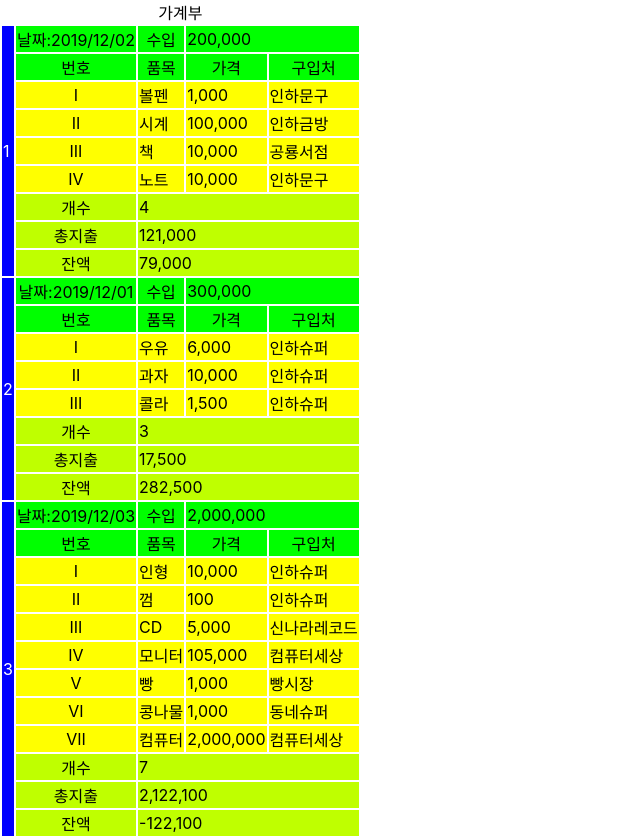
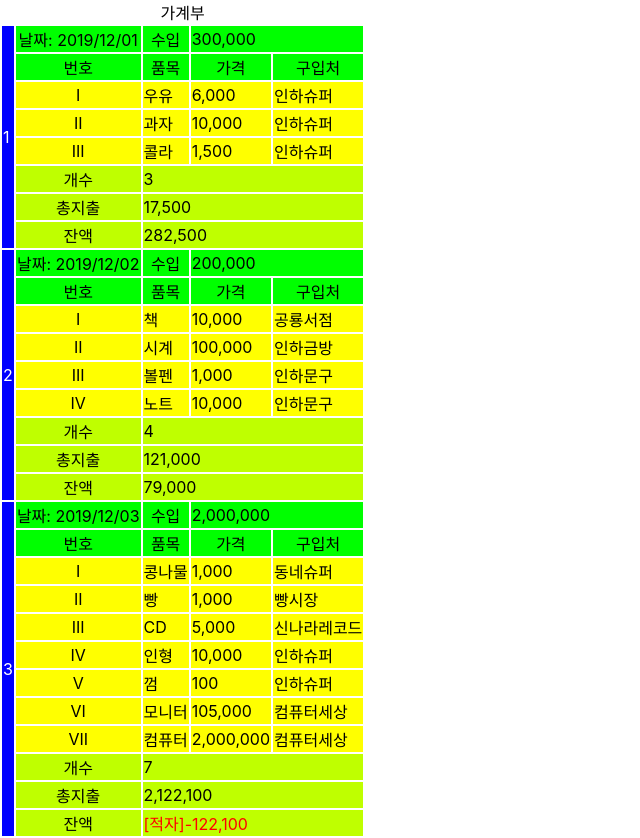
Before and after one commit to Yena-Yun/household-typescript, a React (Create React App) app: page / in a window 1280 px wide. Shown: the whole page, without its empty margins (0-640 px from the left). Built offline with nearby package versions, Linux system fonts and the light colour scheme.

Commit message:
날짜별/구입처별 정렬, 잔액에 적자 표시

```diff
--- a/package.json
+++ b/package.json
@@ -3,11 +3,15 @@
   "version": "0.1.0",
   "private": true,
   "dependencies": {
+    "@date-io/date-fns": "^2.11.0",
+    "@material-ui/core": "^4.12.3",
+    "@material-ui/pickers": "^3.3.10",
     "@testing-library/jest-dom": "^5.11.4",
     "@testing-library/react": "^11.1.0",
     "@testing-library/user-event": "^12.1.10",
     "@types/react-dom": "^17.0.11",
     "@types/styled-components": "^5.1.16",
+    "date-fns": "^2.27.0",
     "react": "^17.0.2",
     "react-dom": "^17.0.2",
     "react-scripts": "4.0.3",
--- a/src/App.tsx
+++ b/src/App.tsx
@@ -1,31 +1,46 @@
-import React from 'react';
 import { data } from './lib/data.json';
 import Household from './components/Household';
 import Daily from './components/Daily';
 import Expense from './components/Expense';
 
 function App() {
+  const sortedData = data.sort((a, b) => {
+    if (a.date > b.date) return 1;
+    else if (a.date < b.date) return -1;
+    else return 0;
+  }).map((daily) => {
+    const sortedExpenses = daily.expenses.sort((a, b) => {
+      if (a.place > b.place) return 1;
+      else if (a.place < b.place) return -1;
+      else return 0;
+    });
+
+    return {
+      ...daily,
+      expense: sortedExpenses
+    }
+  });
+
   return (
     <>
       <Household>
-        {data.map((daily, idx) => (
+        {sortedData.map((daily, idx) => (
           <Daily
             key={idx}
             index={idx + 1}
             date={daily.date}
             income={daily.income}
             total={daily.expenses.reduce((acc, cur) => acc + cur.price, 0)}
-          >
+            >
             {daily.expenses.map((expense, idx) => (
               <Expense
                 key={idx}
                 index={idx + 1}
                 name={expense.name}
                 price={expense.price}
-                place={expense.place}
-              />
-            ))}
-            </Daily>
+                place={expense.place} />
+              ))}
+          </Daily>
         ))}
       </Household>
     </>
--- a/src/components/Daily.tsx
+++ b/src/components/Daily.tsx
@@ -1,4 +1,3 @@
-import React from 'react';
 import styled from 'styled-components';
 import {formatDate} from '../lib/formatDate';
 import {formatMoney} from '../lib/formatMoney';
@@ -6,17 +5,21 @@ import {formatMoney} from '../lib/formatMoney';
 type DailyProps = {
 	index: number;
 	date: string;
-	income: number,
-	total: number,
+	income: number;
+	total: number;
 	children: JSX.Element[];
-};
+}
 
-export default function Daily({index, date, income, total, children}: DailyProps) {
+type LimeTdProps = {
+	minus?: boolean;
+}
+
+export default function Daily({ index, date, income, total, children }: DailyProps) {
 	return (
 		<tbody>
 			<tr>
-				<IndexTd rowSpan={children.length + 5}>{index}</IndexTd>
-				<GreenTd align="center">날짜:{formatDate(date)}</GreenTd>
+				<IndexTd align="center" rowSpan={children.length + 5}>{index}</IndexTd>
+				<GreenTd align="center">날짜: {formatDate(date)}</GreenTd>
 				<GreenTd align="center">수입</GreenTd>
 				<GreenTd align="left" colSpan={2}>{formatMoney(income)}</GreenTd>
 			</tr>
@@ -37,9 +40,13 @@ export default function Daily({index, date, income, total, children}: DailyProps
 			</tr>
 			<tr>
 				<LimeTd align="center">잔액</LimeTd>
-				<LimeTd align="left" colSpan={3}>{formatMoney(income - total)}</LimeTd>
+				<LimeTd align="left" colSpan={3} minus={income < total}>
+					{income < total ? '[적자]' : null}
+					{formatMoney(income - total)}
+				</LimeTd>
 			</tr>
-			</tbody>)
+		</tbody>
+	);
 }
 
 const IndexTd = styled.td`
@@ -53,8 +60,8 @@ const GreenTd = styled.td`
 	text-align: ${props => props.align};
 `;
 
-const LimeTd = styled.td`
+const LimeTd = styled.td<LimeTdProps>`
 	background: #bfff00;
-	color: #000;
+	color: ${props => (props.minus ? "#ff0000" : "#000")};
 	text-align: ${props => props.align};
 `;
--- a/src/components/Household.tsx
+++ b/src/components/Household.tsx
@@ -1,9 +1,8 @@
-import React from 'react';
 import styled from 'styled-components';
 
 type HouseholdProps = {
 	children: JSX.Element[];
-};
+}
 
 export default function Household({ children }: HouseholdProps) {
 	return (
@@ -11,7 +10,7 @@ export default function Household({ children }: HouseholdProps) {
 			<caption>가계부</caption>
 			{children}
 		</Wrapper>
-	)
+	);
 }
 
 const Wrapper = styled.table`
--- a/src/lib/data.json
+++ b/src/lib/data.json
@@ -5,21 +5,25 @@
       "income": 200000,
       "expenses": [
         {
+          "id": 1,
           "name": "볼펜",
           "price": 1000,
           "place": "인하문구"
         },
         {
+          "id": 2,
           "name": "시계",
           "price": 100000,
           "place": "인하금방"
         },
         {
+          "id": 3,
           "name": "책",
           "price": 10000,
           "place": "공룡서점"
         },
         {
+          "id": 4,
           "name": "노트",
           "price": 10000,
           "place": "인하문구"
@@ -31,17 +35,19 @@
       "income": 300000,
       "expenses": [
         {
+          "id": 5,
           "name": "우유",
           "price": 6000,
           "place": "인하슈퍼"
         },
         {
+          "id": 6,
           "name": "과자",
           "price": 10000,
           "place": "인하슈퍼"
         },
-
         {
+          "id": 7,
           "name": "콜라",
           "price": 1500,
           "place": "인하슈퍼"
@@ -54,36 +60,43 @@
       "income": 2000000,
       "expenses": [
         {
+          "id": 8,
           "name": "인형",
           "price": 10000,
           "place": "인하슈퍼"
         },
         {
+          "id": 9,
           "name": "껌",
           "price": 100,
           "place": "인하슈퍼"
         },
         {
+          "id": 10,
           "name": "CD",
           "price": 5000,
           "place": "신나라레코드"
         },
         {
+          "id": 11,
           "name": "모니터",
           "price": 105000,
           "place": "컴퓨터세상"
         },
         {
+          "id": 12,
           "name": "빵",
           "price": 1000,
           "place": "빵시장"
         },
         {
+          "id": 13,
           "name": "콩나물",
           "price": 1000,
           "place": "동네슈퍼"
         },
         {
+          "id": 14,
           "name": "컴퓨터",
           "price": 2000000,
           "place": "컴퓨터세상"
--- a/src/lib/formatDate.ts
+++ b/src/lib/formatDate.ts
@@ -1,3 +1,4 @@
+// 날짜 형식을 YYYY/MM/DD 형태로 바꿔주는 함수
 export const formatDate = (date: string): string => {
 	const year = date.substr(0, 4);
 	const month = date.substr(4, 2);
--- a/src/lib/formatMoney.ts
+++ b/src/lib/formatMoney.ts
@@ -1,3 +1,4 @@
+// 금액에 천원 단위로 쉼표를 찍어주는 함수
 export const formatMoney = (money: number): string => {
 	return money.toString().replace(/\B(?=(\d{3})+(?!\d))/g, ",");
 }
--- a/src/lib/formatRoman.ts
+++ b/src/lib/formatRoman.ts
@@ -1,3 +1,4 @@
+// 아라비아 숫자를 로마 숫자로 바꿔주는 함수
 export const formatRoman = (num: number): string => {
 	let roman = "";
 	const romanNumList: { [key: string]: number } = {
```
Also changed, not shown: src/components/Expense.tsx (+10 -10 lines), 1 other file (tests, documents, lock files or other folders).
